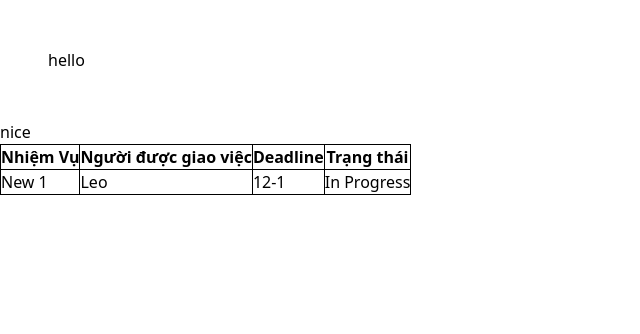
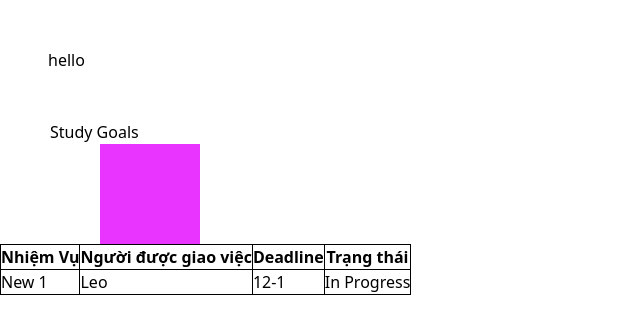
Before and after one commit to Dun2901/Study-Planner-Project, a React (Create React App) app: page / in a window 1280 px wide. Shown: the top 334 px of the page, without its empty margins (0-640 px from the left). Built offline with nearby package versions, Linux system fonts and the light colour scheme.

Commit message:
Study goal section and first box

```diff
--- a/src/components/Study Goals/study-goals.css
+++ b/src/components/Study Goals/study-goals.css
@@ -0,0 +1,10 @@
+.study-goal-section {
+    margin-left: 50px;
+}
+.goal-box {
+    background: #E933FF;
+    width: 100px;
+    height: 100px;
+    text-wrap: wrap;
+    margin-left: 50px;
+}
--- a/src/components/Study Goals/study-goals.js
+++ b/src/components/Study Goals/study-goals.js
@@ -2,7 +2,12 @@ import "./study-goals.css"
 
 function StudyGoal() {
     return (
-        <div>nice</div>
+        <div className="study-goal-section">
+            <div>Study Goals</div>
+            <div>
+                <input className="goal-box"/>
+            </div>
+        </div>
     );
 }
 
```
